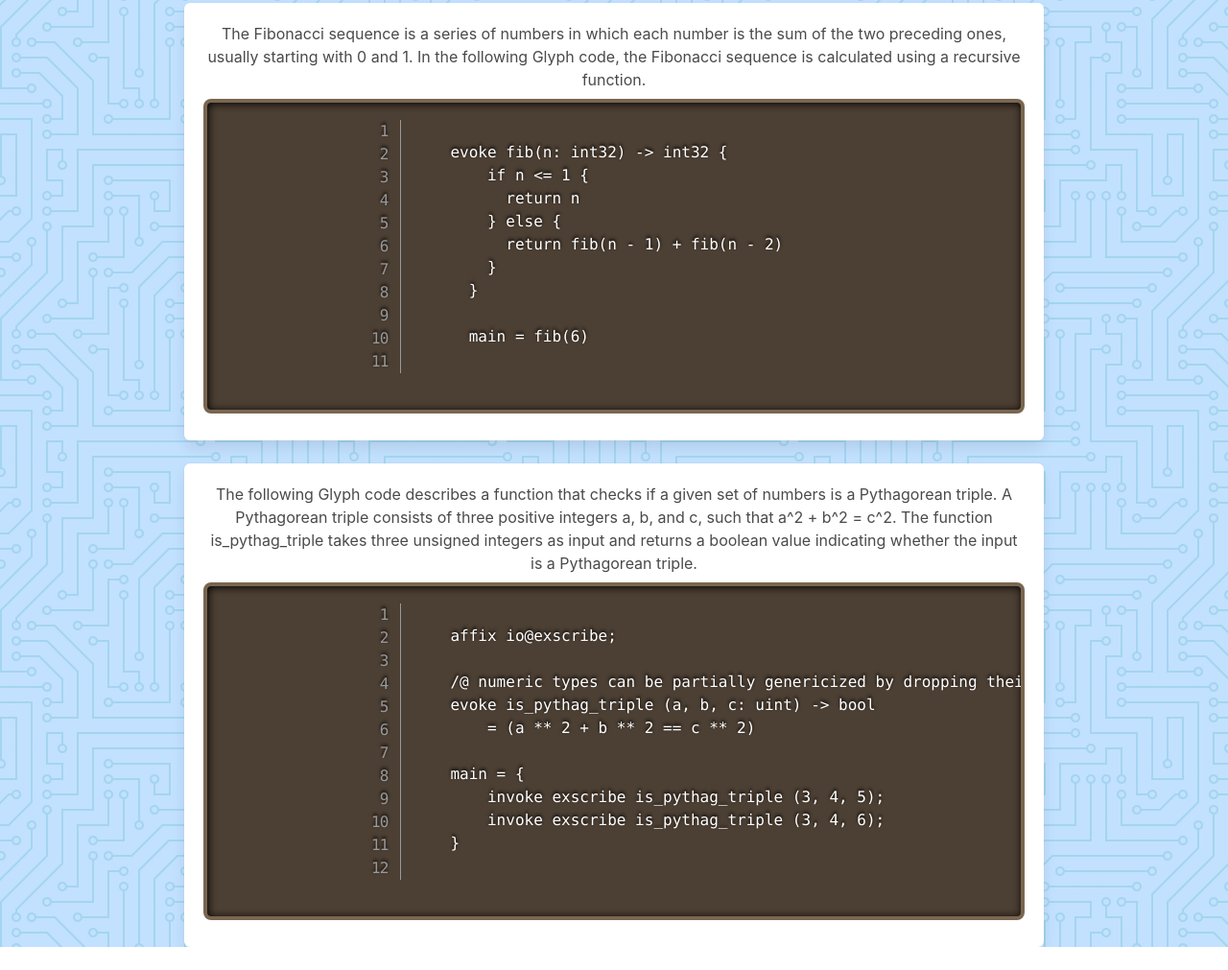
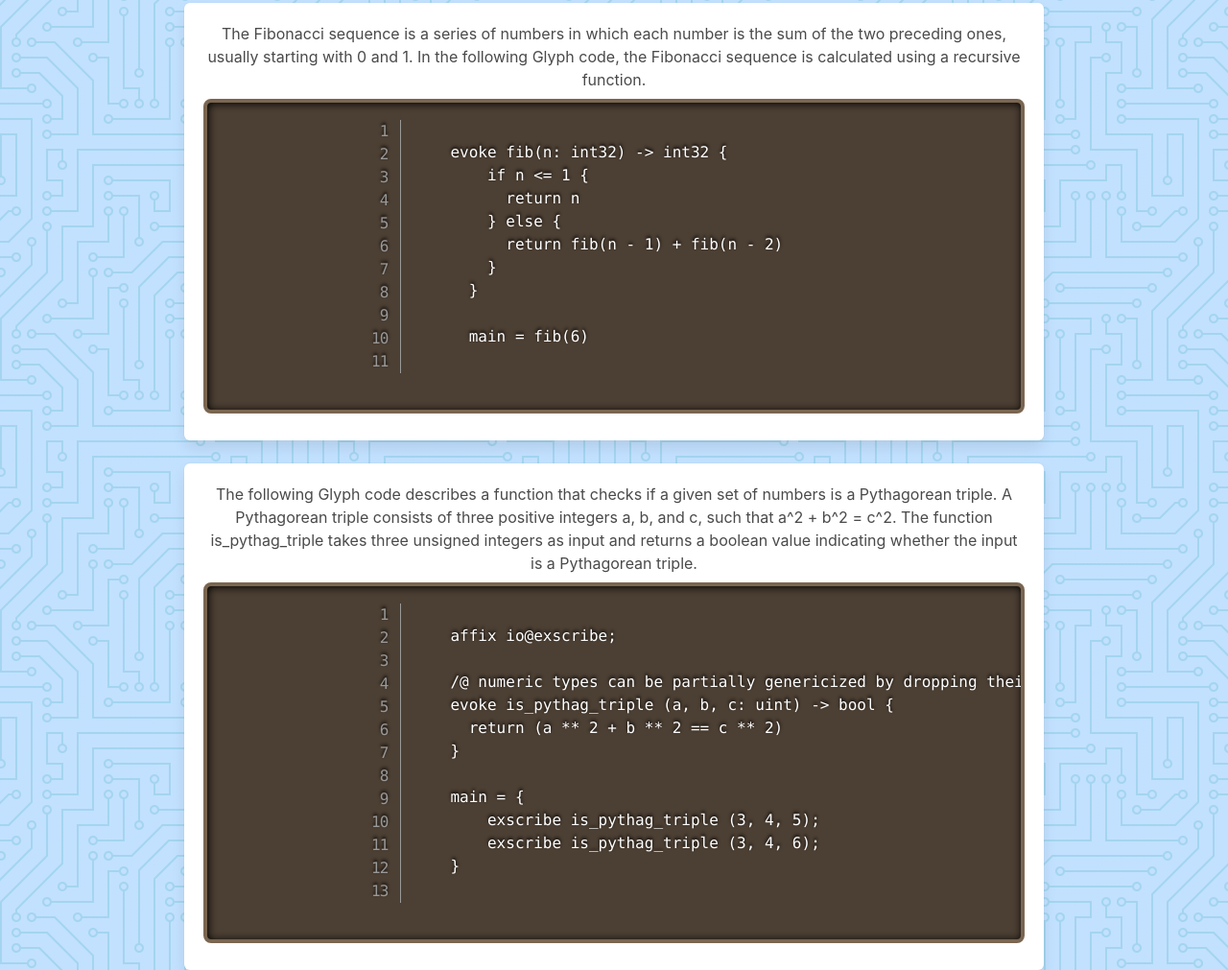
Before and after one commit to Cyrendex/Glyph, a website: page webpage/documentation.html in a window 1280 px wide. Shown: the part 1637-2648 px from the top of the page at 96% size. Before the commit the page ends 2624 px from the top, so only its background shows below. Drawn offline with nearby package versions, Linux system fonts and the light colour scheme.

Commit message:
Documentation Update

```diff
--- a/webpage/documentation.html
+++ b/webpage/documentation.html
@@ -145,12 +145,13 @@
                     affix io@exscribe;
 
                     /@ numeric types can be partially genericized by dropping their size value @/
-                    evoke is_pythag_triple (a, b, c: uint) -> bool
-                        = (a ** 2 + b ** 2 == c ** 2)
+                    evoke is_pythag_triple (a, b, c: uint) -> bool {
+                      return (a ** 2 + b ** 2 == c ** 2)
+                    }
 
                     main = {
-                        invoke exscribe is_pythag_triple (3, 4, 5);
-                        invoke exscribe is_pythag_triple (3, 4, 6);
+                        exscribe is_pythag_triple (3, 4, 5);
+                        exscribe is_pythag_triple (3, 4, 6);
                     }
                 </code>
             </pre>
```
